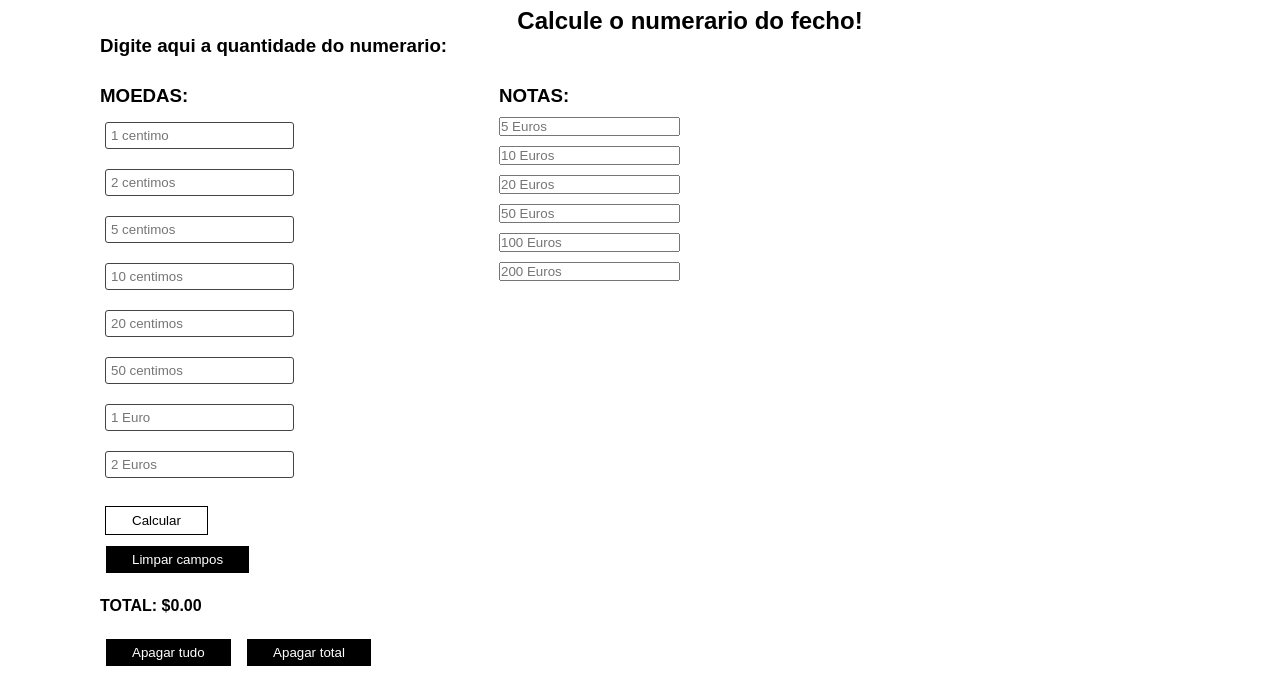
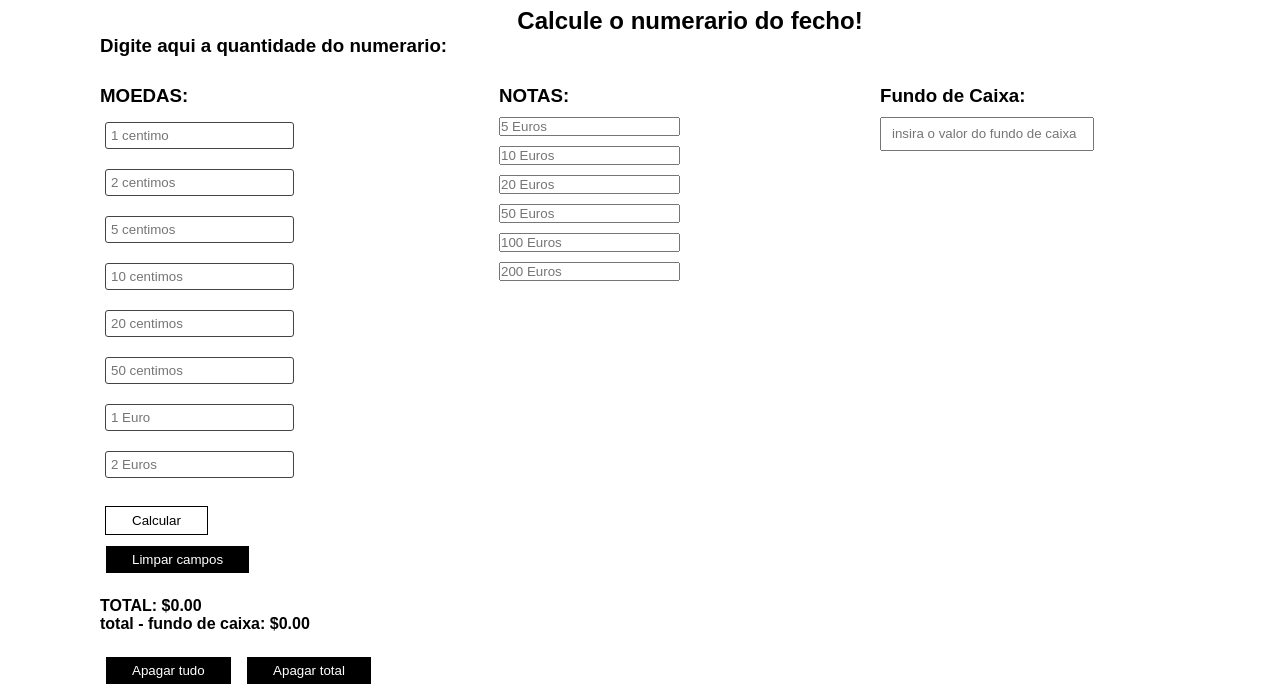
Before and after one commit to Sampai0z/referencias_extreme, a plain HTML site: page fecho.html in a window 1280 px wide. Shown: the part 141-831 px from the top of the page. Drawn offline with Linux system fonts and the light colour scheme.

Commit message:
adicionei a opção de colocar o fundo de caixa, para que quando for calcular ja ter o valor do fundo e apenas subtrair para saber o total do dia

```diff
--- a/assets/fecho.js
+++ b/assets/fecho.js
@@ -3,10 +3,13 @@
 const valorTotal = document.getElementById("total");
 const notas = document.querySelectorAll(".notas_input");
 const moedas = document.querySelectorAll(".coin_input");
+const totalFundo = document.getElementById("totalFundo");
 
 let total = 0;
 
 const calcular = () => {
+  const valorfundoCaixa = document.getElementById("fundo");
+
   moedas.forEach((moeda) => {
     let valorUnitario = parseFloat(moeda.getAttribute("data-valor")) || 0;
     let quantidade = parseFloat(moeda.value) || 0;
@@ -20,6 +23,8 @@ const calcular = () => {
   });
 
   valorTotal.innerHTML = total.toFixed(2);
+  let soma = total.toFixed(2) - parseFloat(valorfundoCaixa.value) || 0;
+  totalFundo.innerHTML = soma.toFixed(2);
 };
 
 const limpar = () => {
@@ -31,6 +36,7 @@ const limpar = () => {
   });
 
   valorTotal.innerHTML = "0.00";
+  totalFundo.innerHTML = "0.00";
 };
 
 const limparInput = () => {
@@ -44,4 +50,5 @@ const limparInput = () => {
 
 const limparTotal = () => {
   valorTotal.innerHTML = "0.00";
+  totalFundo.innerHTML = "0.00";
 };
--- a/assets/style.css
+++ b/assets/style.css
@@ -161,3 +161,18 @@ body {
   border: 1px solid;
   cursor: pointer;
 }
+.fundo {
+  width: 200px;
+  height: 30px;
+  display: flex;
+  align-items: center;
+  justify-content: center;
+  line-height: 10px;
+  padding-left: 10px;
+}
+/* Estilize o input para esconder as setas */
+input[type="number"]::-webkit-inner-spin-button,
+input[type="number"]::-webkit-outer-spin-button {
+  -webkit-appearance: none;
+  margin: 0;
+}
--- a/fecho.html
+++ b/fecho.html
@@ -140,6 +140,16 @@
             class="notas_input"
           />
         </div>
+        <div class="section-fecho">
+          <br />
+          <h3>Fundo de Caixa:</h3>
+          <input
+            id="fundo"
+            type="number"
+            placeholder="insira o valor do fundo de caixa"
+            class="fundo"
+          />
+        </div>
       </div>
       <section>
         <br />
@@ -153,6 +163,7 @@
         <br />
         <br />
         <h4>TOTAL: $<span id="total">0.00</span></h4>
+        <h4>total - fundo de caixa: $<span id="totalFundo">0.00</span></h4>
         <br />
         <button type="button" onclick="limpar()" class="apagar">
           Apagar tudo
```
